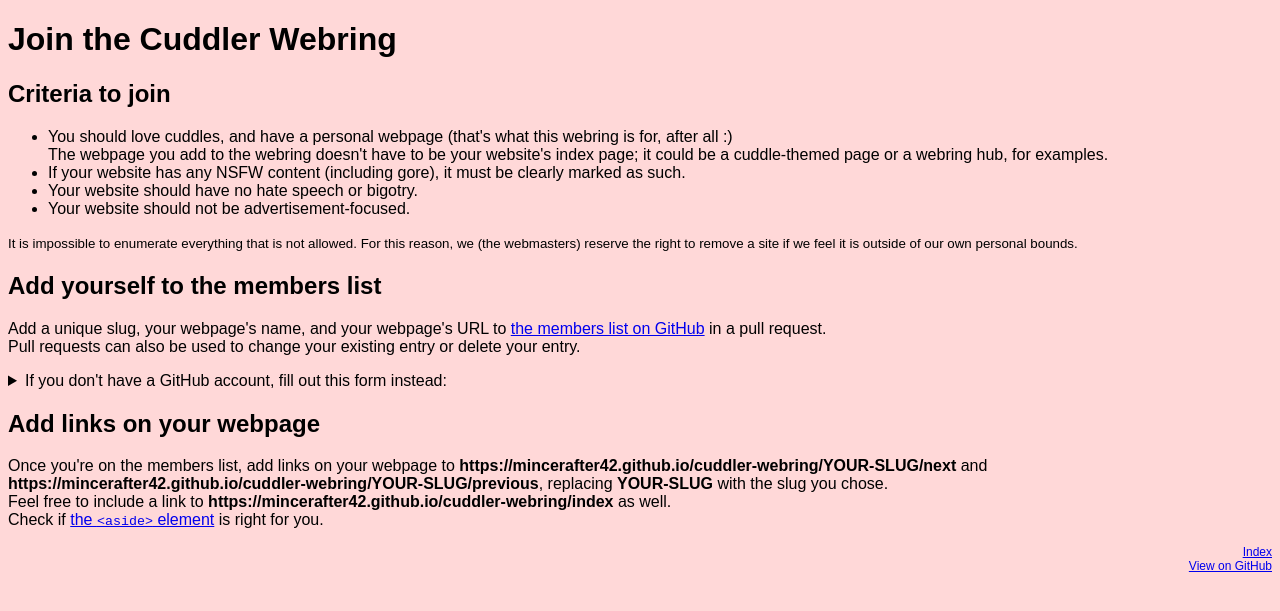
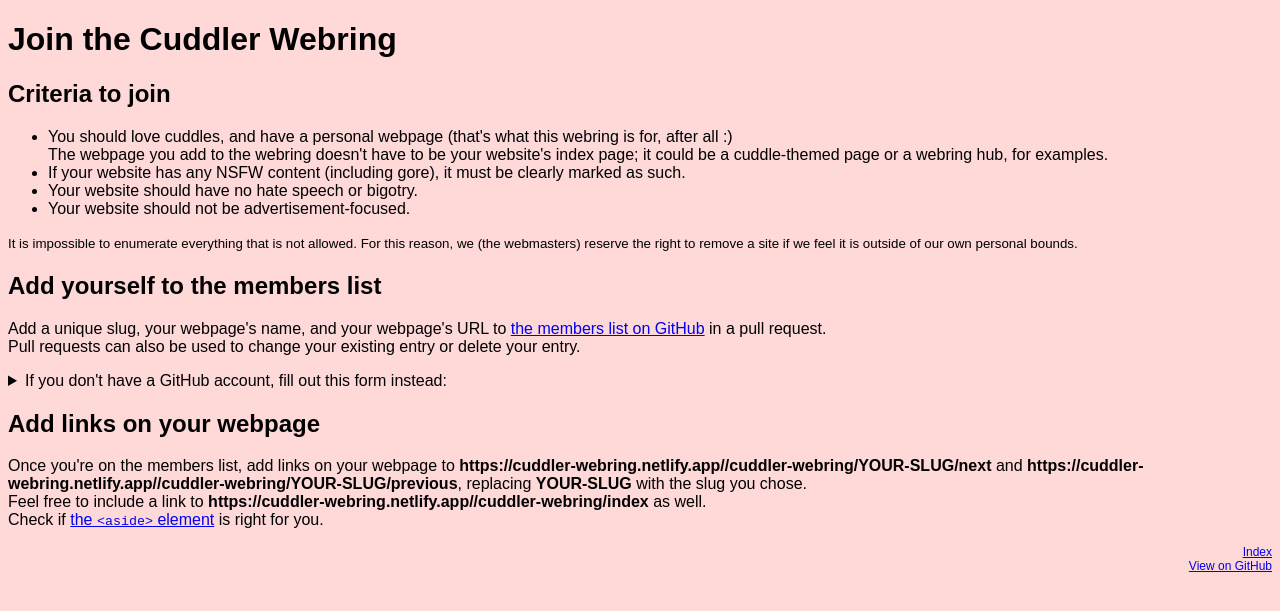
Before and after one commit to mincerafter42/cuddler-webring, a Jekyll site: the page built from join.md, in a window 1280 px wide. Shown: the top 611 px of the page. Built offline with Jekyll 4.4.1, drawn with Linux system fonts in a browser that asks for light colours; some of the changed lines change nothing that is shown.

Commit message:
Added site URL to config.

```diff
--- a/_config.yml
+++ b/_config.yml
@@ -1,3 +1,4 @@
+url: https://cuddler-webring.netlify.app/
 include: [_redirects]
 exclude: [README.md]
 kramdown:
```
